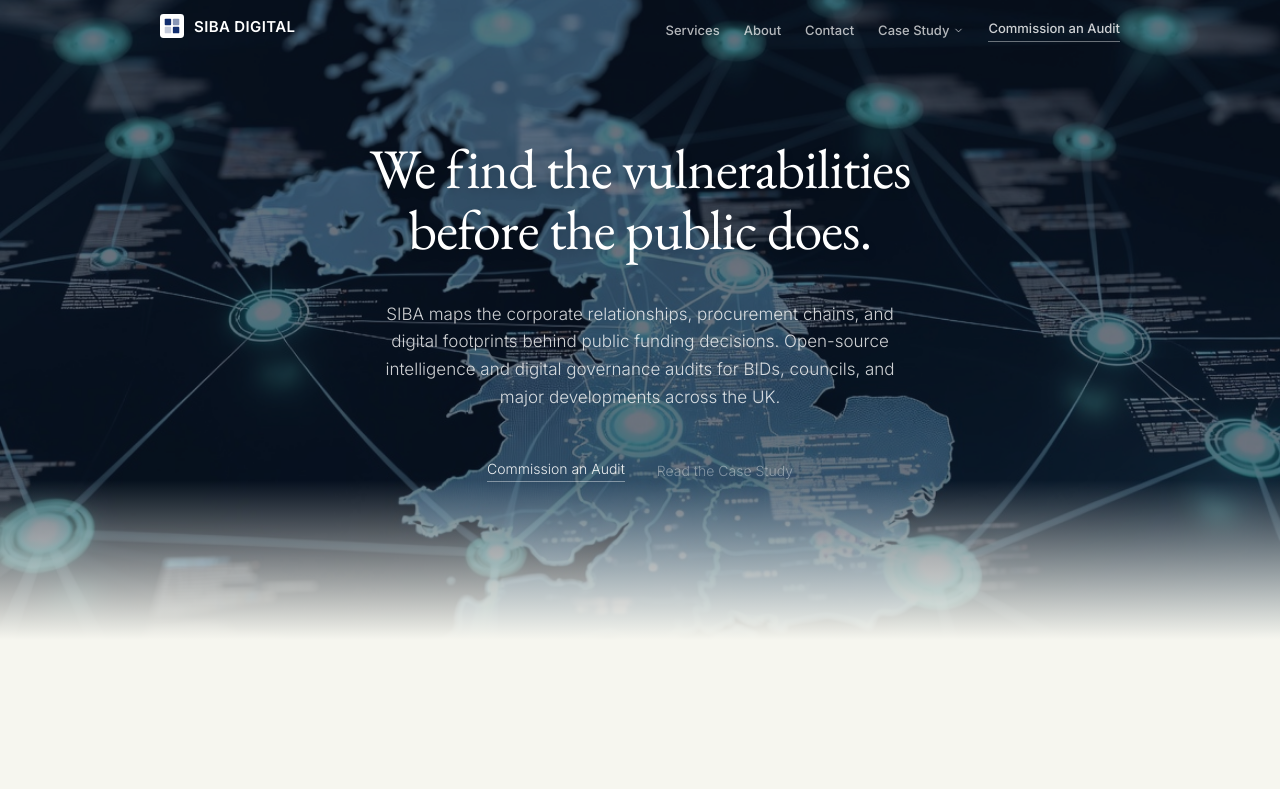
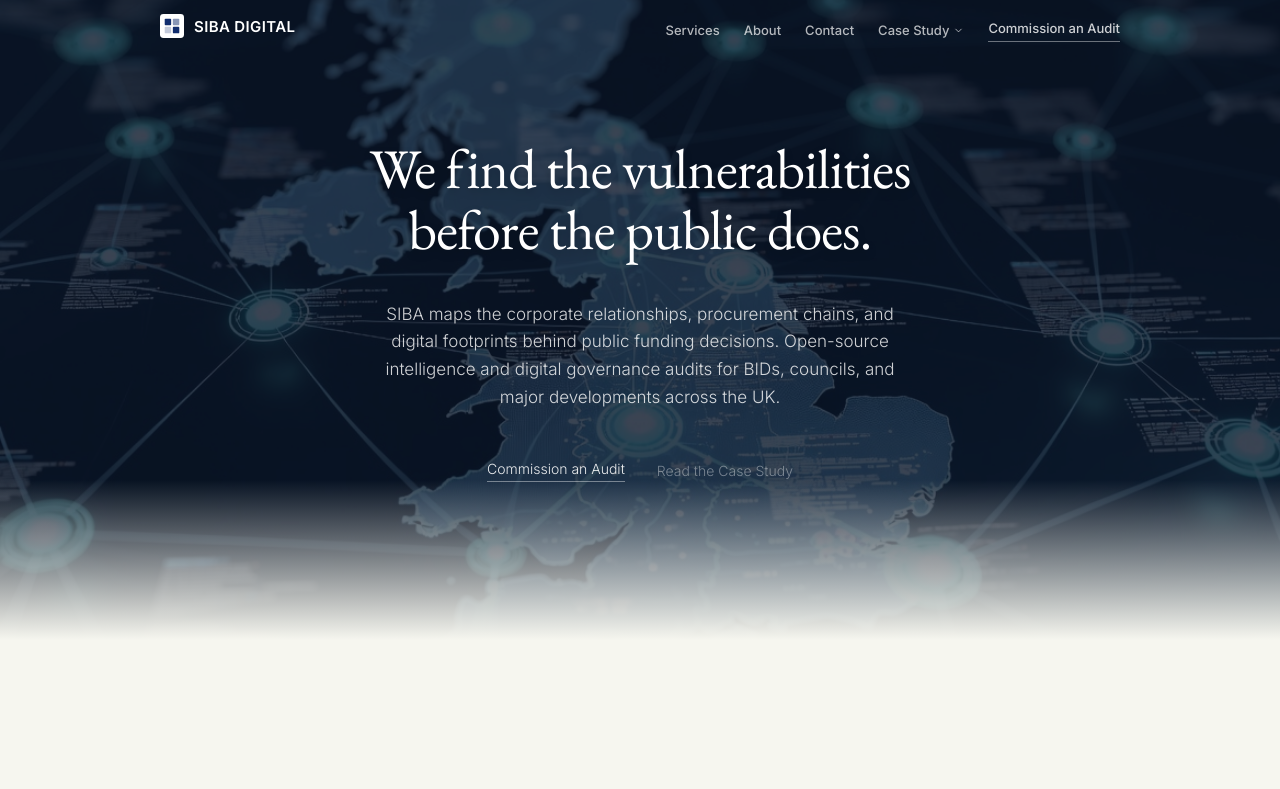
Before and after one commit to damian756/siba.digital, a Next.js app: page / in a window 1280 px wide. Shown: the top 789 px of the page. Built offline with nearby package versions, Linux system fonts and the light colour scheme.

Commit message:
Revert hero overlay back to 80%

```diff
--- a/app/page.tsx
+++ b/app/page.tsx
@@ -32,7 +32,7 @@ export default function HomePage() {
           priority
           className="object-cover"
         />
-        <div className="absolute inset-0 bg-[#0a1628]/60" />
+        <div className="absolute inset-0 bg-[#0a1628]/80" />
         <div className="absolute bottom-0 left-0 right-0 h-40 bg-gradient-to-b from-transparent to-[#f6f6ef]" />
 
         <div className="relative z-10 mx-auto max-w-3xl px-4 pt-[60px] pb-20 text-center sm:px-6 lg:px-8">
```
